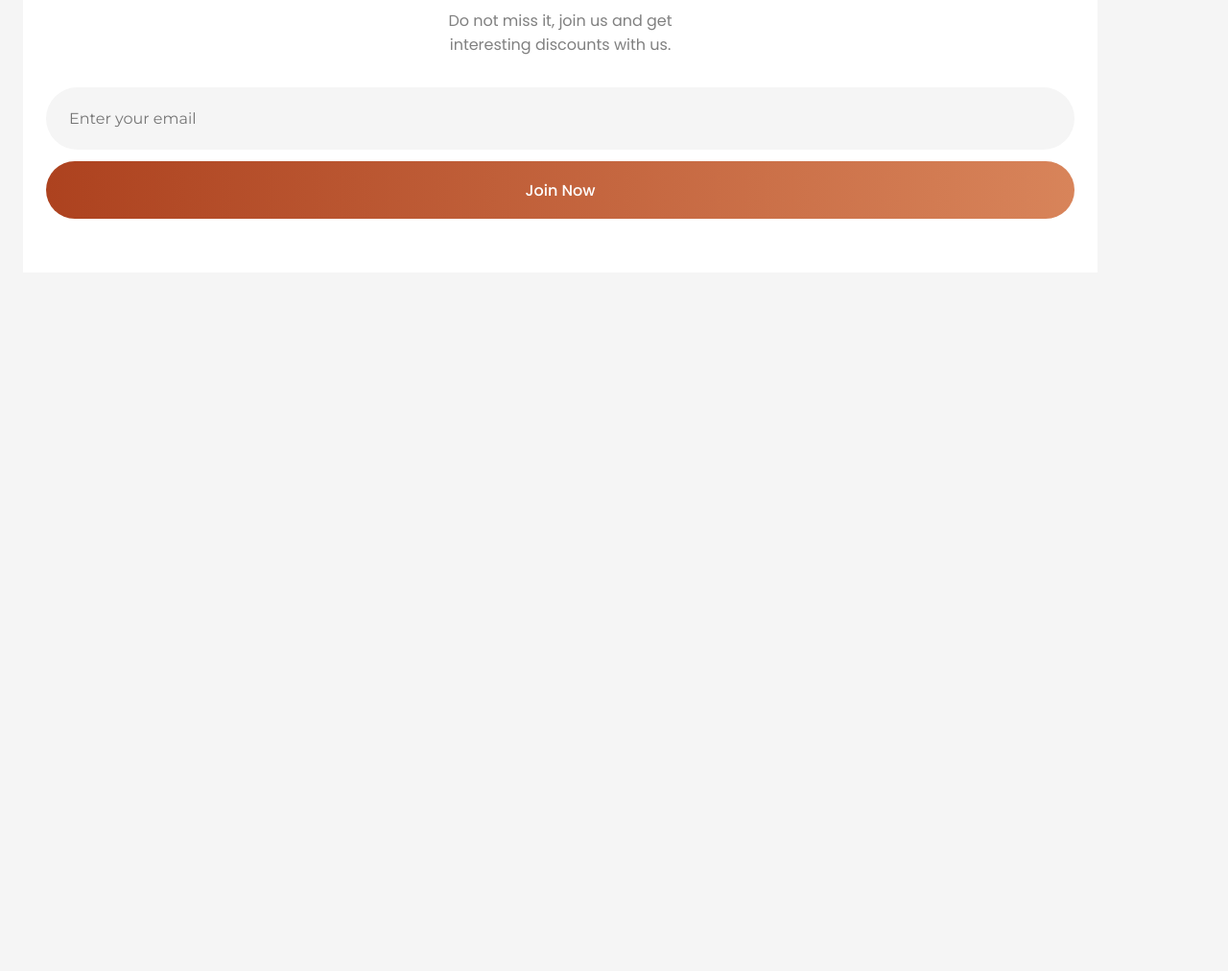
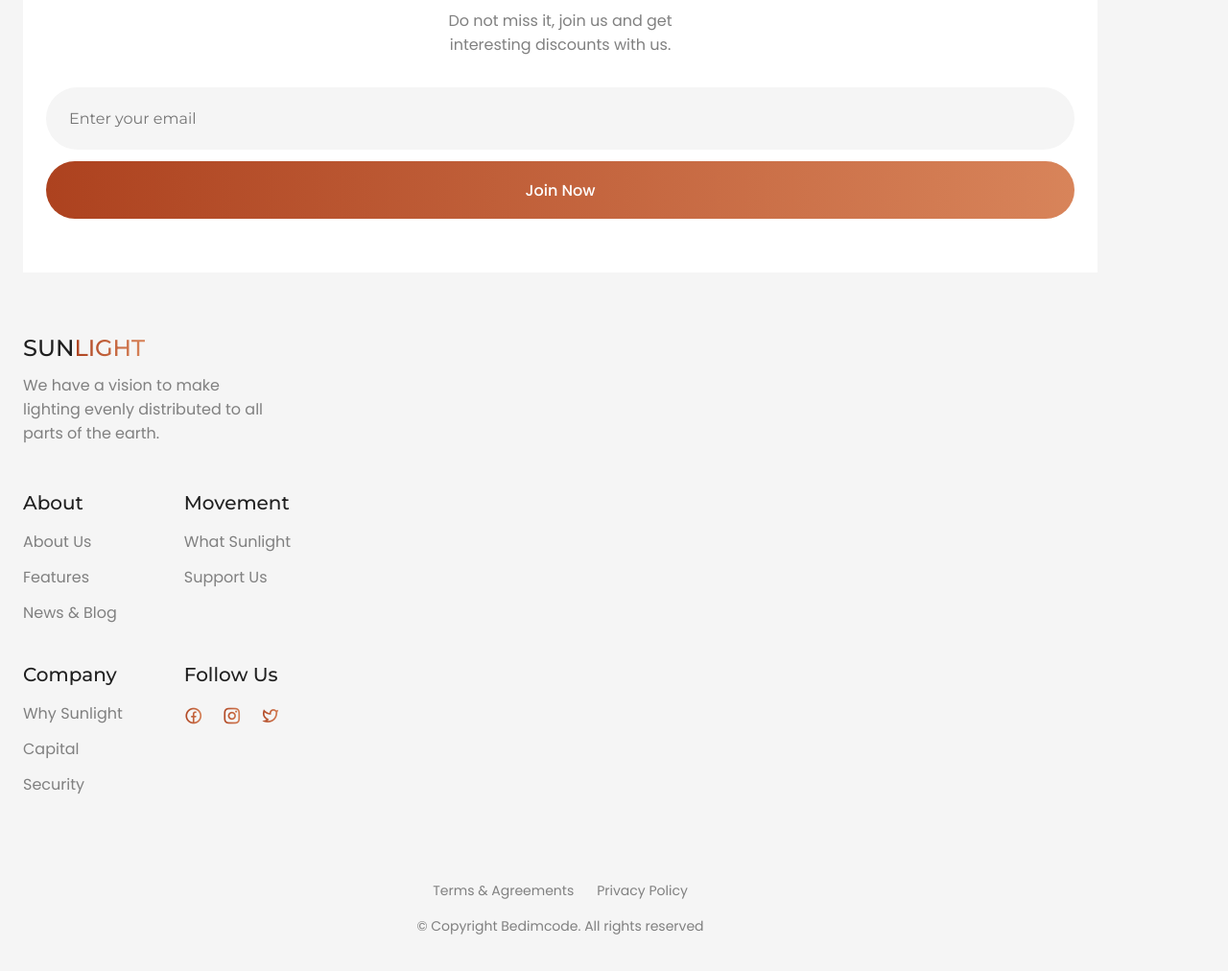
Before and after one commit to RenanBeraldi/Responsive-Lamp-Website, a plain HTML site: page index.html in a window 1280 px wide. Shown: the part 6847-7859 px from the top of the page at 96% size. Before the commit the page ends 7147 px from the top, so only its background shows below. Drawn offline with nearby package versions, Linux system fonts and the light colour scheme.

Commit message:
footer section done

```diff
--- a/assets/css/styles.css
+++ b/assets/css/styles.css
@@ -889,6 +889,102 @@ img {
 }
 
 /*=============== FOOTER ===============*/
+.footer {
+  padding-block: 3rem 2.5rem;
+}
+
+.footer__content {
+  row-gap: 3rem;
+}
+
+.footer__logo {
+  display: inline-block;
+  color: var(--title-color);
+  font-size: var(--h2-font-size);
+  font-family: var(--second-font);
+  font-weight: var(--font-medium);
+  margin-bottom: 0.75rem;
+}
+
+.footer__logo span {
+  background-image: var(--third-gradient);
+  background-clip: text;
+  -o-background-clip: text;
+  -moz-background-clip: text;
+  -webkit-background-clip: text;
+  color: transparent;
+}
+
+.footer__data {
+  grid-template-columns: repeat(2, max-content);
+  gap: 2.5rem 4rem;
+}
+
+.footer__title {
+  font-size: var(--h3-font-size);
+  font-weight: var(--font-medium);
+  margin-bottom: 1rem;
+}
+
+.footer__links {
+  display: grid;
+  row-gap: 0.75rem;
+}
+
+.footer__link {
+  color: var(--text-color);
+  transition: color 0.4s;
+}
+
+.footer__link:hover {
+  color: var(--title-color);
+}
+
+.footer__social,
+.footer__group,
+.footer__terms {
+  display: flex;
+}
+
+.footer__social {
+  column-gap: 1.25rem;
+}
+
+.footer__social-link {
+  font-size: 1.25rem;
+  background: var(--third-gradient);
+  background-clip: text;
+  -o-background-clip: text;
+  -moz-background-clip: text;
+  -webkit-background-clip: text;
+  color: transparent;
+  transition: transform 0.4s ease-out;
+}
+
+.footer__social-link:hover {
+  transform: translateY(-0.25rem);
+}
+
+.footer__group {
+  margin-top: 4rem;
+  flex-direction: column;
+  align-items: center;
+  row-gap: 1rem;
+}
+
+.footer__terms {
+  column-gap: 1.5rem;
+}
+
+.footer__terms a {
+  font-size: var(--small-font-size);
+  color: var(--text-color);
+}
+
+.footer__copy {
+  font-size: var(--small-font-size);
+  text-align: center;
+}
 
 /*=============== SCROLL BAR ===============*/
 
--- a/index.html
+++ b/index.html
@@ -553,7 +553,79 @@
     </main>
 
     <!--==================== FOOTER ====================-->
-    <footer class="footer"></footer>
+    <footer class="footer">
+      <div class="footer__container container grid">
+        <div class="footer__content grid">
+          <div>
+            <a href="#" class="footer__logo">SUN<span>LIGHT</span></a>
+
+            <div class="footer__description">
+              We have a vision to make <br />
+              lighting evenly distributed to all <br />
+              parts of the earth.
+            </div>
+          </div>
+
+          <div class="footer__data grid">
+            <div>
+              <h3 class="footer__title">About</h3>
+
+              <ul class="footer__links">
+                <li><a href="#" class="footer__link">About Us</a></li>
+                <li><a href="#" class="footer__link">Features</a></li>
+                <li><a href="#" class="footer__link">News & Blog</a></li>
+              </ul>
+            </div>
+
+            <div>
+              <h3 class="footer__title">Movement</h3>
+
+              <ul class="footer__links">
+                <li><a href="#" class="footer__link">What Sunlight</a></li>
+                <li><a href="#" class="footer__link">Support Us</a></li>
+              </ul>
+            </div>
+
+            <div>
+              <h3 class="footer__title">Company</h3>
+
+              <ul class="footer__links">
+                <li><a href="#" class="footer__link">Why Sunlight</a></li>
+                <li><a href="#" class="footer__link">Capital</a></li>
+                <li><a href="#" class="footer__link">Security</a></li>
+              </ul>
+            </div>
+
+            <div>
+              <h3 class="footer__title">Follow Us</h3>
+
+              <div class="footer__social">
+                <a href="#" class="footer__social-link">
+                  <i class="ri-facebook-circle-line"></i>
+                </a>
+
+                <a href="#" class="footer__social-link">
+                  <i class="ri-instagram-line"></i>
+                </a>
+
+                <a href="#" class="footer__social-link">
+                  <i class="ri-twitter-line"></i>
+                </a>
+              </div>
+            </div>
+          </div>
+        </div>
+
+        <div class="footer__group">
+          <div class="footer__terms">
+            <a href="#">Terms & Agreements</a>
+            <a href="#">Privacy Policy</a>
+          </div>
+
+          <span class="footer__copy">&copy; Copyright Bedimcode. All rights reserved</span>
+        </div>
+      </div>
+    </footer>
 
     <!--========== SCROLL UP ==========-->
 
```
